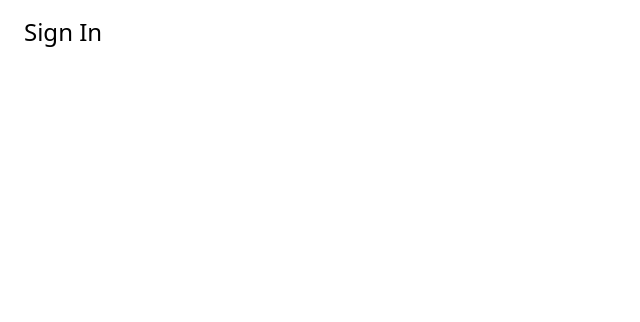
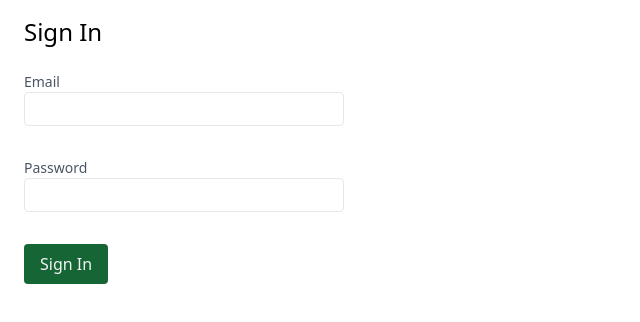
Before and after one commit to Sergei29/next-plant-shop, a Next.js app: page /sign-in in a window 1280 px wide. Shown: the top 322 px of the page, without its empty margins (0-640 px from the left). Built offline with nearby package versions, Linux system fonts and the light colour scheme.

Commit message:
feat: sign in form component

```diff
--- /dev/null
+++ b/components/Button/index.tsx
@@ -0,0 +1,24 @@
+import React, { ComponentProps } from "react"
+import clsx from "clsx"
+
+type Props = {} & ComponentProps<"button">
+
+const Button = ({
+  children,
+  className = "",
+  ...restButtonProps
+}: Props): JSX.Element => {
+  return (
+    <button
+      className={clsx(
+        "bg-green-800 text-gray-100 hover:bg-green-700 active:bg-green-600 rounded w-max px-4 py-2",
+        className
+      )}
+      {...restButtonProps}
+    >
+      {children}
+    </button>
+  )
+}
+
+export default Button
--- /dev/null
+++ b/components/Field/index.tsx
@@ -0,0 +1,20 @@
+import React, { ComponentProps } from "react"
+import clsx from "clsx"
+
+type Props = { label?: string } & ComponentProps<"label">
+
+const Field = ({
+  children,
+  label,
+  className = "",
+  ...restLabelProps
+}: Props): JSX.Element => {
+  return (
+    <label className={clsx("block my-2", className)} {...restLabelProps}>
+      {!!label && <span className="block text-sm text-gray-600">{label}</span>}
+      {children}
+    </label>
+  )
+}
+
+export default Field
--- /dev/null
+++ b/components/Input/index.tsx
@@ -0,0 +1,17 @@
+import React, { forwardRef, ComponentProps } from "react"
+import clsx from "clsx"
+
+type Props = ComponentProps<"input">
+
+// eslint-disable-next-line react/display-name
+const Input = forwardRef<HTMLInputElement, Props>(
+  ({ className = "", ...restInputProps }, ref) => (
+    <input
+      className={clsx("border rounded px-3 py-1 w-80", className)}
+      ref={ref}
+      {...restInputProps}
+    />
+  )
+)
+
+export default Input
--- /dev/null
+++ b/components/SignInForm/index.tsx
@@ -0,0 +1,50 @@
+import React, { useState } from "react"
+import Input from "../Input"
+import Field from "../Field"
+import Button from "../Button"
+
+type Props = {
+  onSubmit: (...args: any[]) => void
+}
+
+const SignInForm = ({ onSubmit }: Props): JSX.Element => {
+  const [email, setEmail] = useState("")
+  const [password, setPassword] = useState("")
+
+  const handleReset = () => {
+    setEmail("")
+    setPassword("")
+  }
+  const handleSubmit = (event: React.FormEvent) => {
+    event.preventDefault()
+    onSubmit({ email, password })
+    handleReset()
+  }
+  return (
+    <form className="inline-flex flex-col gap-4" onSubmit={handleSubmit}>
+      <Field label="Email">
+        <Input
+          name="email"
+          type="email"
+          required
+          value={email}
+          onChange={(event) => setEmail(event.target.value)}
+        />
+      </Field>
+      <Field label="Password">
+        <Input
+          name="password"
+          type="password"
+          required
+          value={password}
+          onChange={(event) => setPassword(event.target.value)}
+        />
+      </Field>
+      <Button type="submit" className="my-2">
+        Sign In
+      </Button>
+    </form>
+  )
+}
+
+export default SignInForm
--- a/package.json
+++ b/package.json
@@ -10,6 +10,7 @@
   },
   "dependencies": {
     "axios": "^0.27.2",
+    "clsx": "^1.1.1",
     "next": "12.1.6",
     "react": "18.1.0",
     "react-dom": "18.1.0"
--- a/pages/sign-in.tsx
+++ b/pages/sign-in.tsx
@@ -1,10 +1,14 @@
 import type { NextPage } from "next"
 import Head from "next/head"
 import PageContainer from "../components/PageContainer"
+import SignInForm from "../components/SignInForm"
 
 type PageProps = {}
 
 const SignInPage: NextPage<PageProps> = ({}) => {
+  const signInStart = (formState: Record<string, any>) => {
+    console.log("Submit: ", formState)
+  }
   return (
     <>
       <Head>
@@ -15,6 +19,7 @@ const SignInPage: NextPage<PageProps> = ({}) => {
 
       <PageContainer>
         <PageContainer.Title>Sign In</PageContainer.Title>
+        <SignInForm onSubmit={signInStart} />
       </PageContainer>
     </>
   )
```
Also changed, not shown: 1 other file (tests, documents, lock files or other folders).
